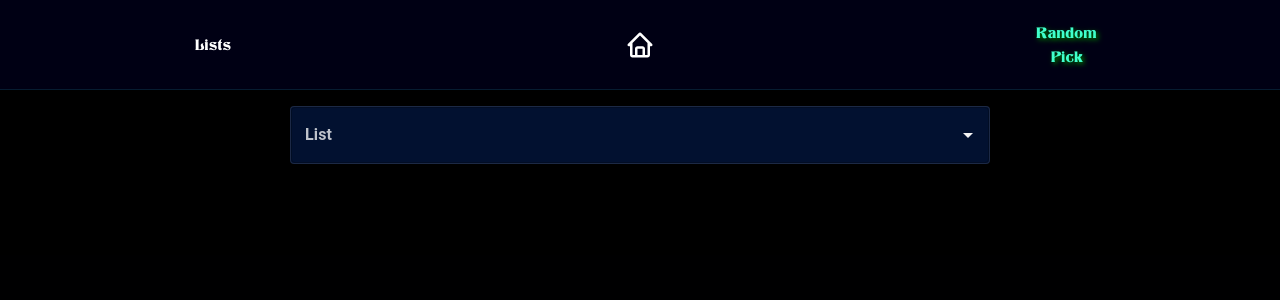
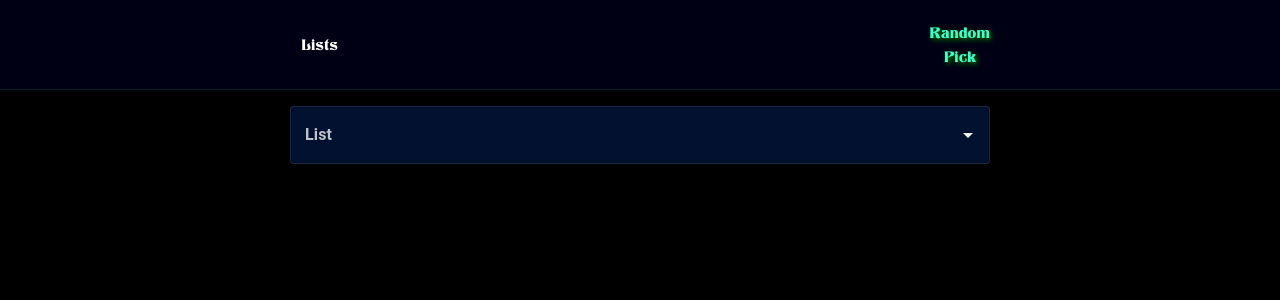
Before and after one commit to Sandoramix/whoisnext, a Next.js app: page /pick in a window 1280 px wide. Shown: the top 300 px of the page. Built offline with nearby package versions, Linux system fonts and the light colour scheme.

Commit message:
hidden homepage icon

```diff
--- a/src/pages/_app.tsx
+++ b/src/pages/_app.tsx
@@ -3,7 +3,6 @@ import Head from "next/head";
 
 import Link from 'next/link';
 import { useRouter } from "next/router";
-import { BiHome } from "react-icons/bi";
 import { ListsProvider } from "../lib/ListsContext";
 import "../styles/globals.css";
 
@@ -20,16 +19,16 @@ const MyApp: AppType = ({ Component, pageProps }) => {
       </Head>
 
       <div className="w-screen min-h-[600px] overflow-x-hidden h-screen bg-html text-white font-main text-base relative">
-        <header className="overflow-hidden bg-header/25 w-full max-h-header h-header grid-flow-col grid grid-cols-3 justify-center items-center text-center border-b border-cyan-800/30 font-sub">
+        <header className="overflow-hidden bg-header/25 w-full max-h-header h-header grid-flow-col grid grid-cols-2 justify-center items-center text-center border-b border-cyan-800/30 font-sub">
 
           <Link href={`/lists`} className="px-4 py-1 min-w-fit hover:text-cyemerald hover:text-xl transition-all duration-300 text-center ">
             <h1 className={pathname == `/lists` ? `text-cyemerald [text-shadow:_2px_2px_5px_#080]` : ``}>Lists</h1>
           </Link>
-          <Link href={`/`} className="flex justify-center items-center px-4 py-1 min-w-fit hover:text-cyemerald text-3xl hover:text-4xl transition-all duration-300 text-center">
+          {/* <Link href={`/`} className="flex justify-center items-center px-4 py-1 min-w-fit hover:text-cyemerald text-3xl hover:text-4xl transition-all duration-300 text-center">
             <h1 className={pathname == `/` ? `text-cyemerald [text-shadow:_2px_2px_5px_#080]` : ``}>
               <BiHome />
             </h1>
-          </Link>
+          </Link> */}
           <Link href={`/pick`} className="px-4 py-1 min-w-fit hover:text-cyemerald hover:text-xl transition-all duration-300 text-center">
             <h1 className={pathname == `/pick` ? `text-cyemerald [text-shadow:_2px_2px_5px_#080]` : ``}>Random <br className="block" />Pick</h1>
           </Link>
```
